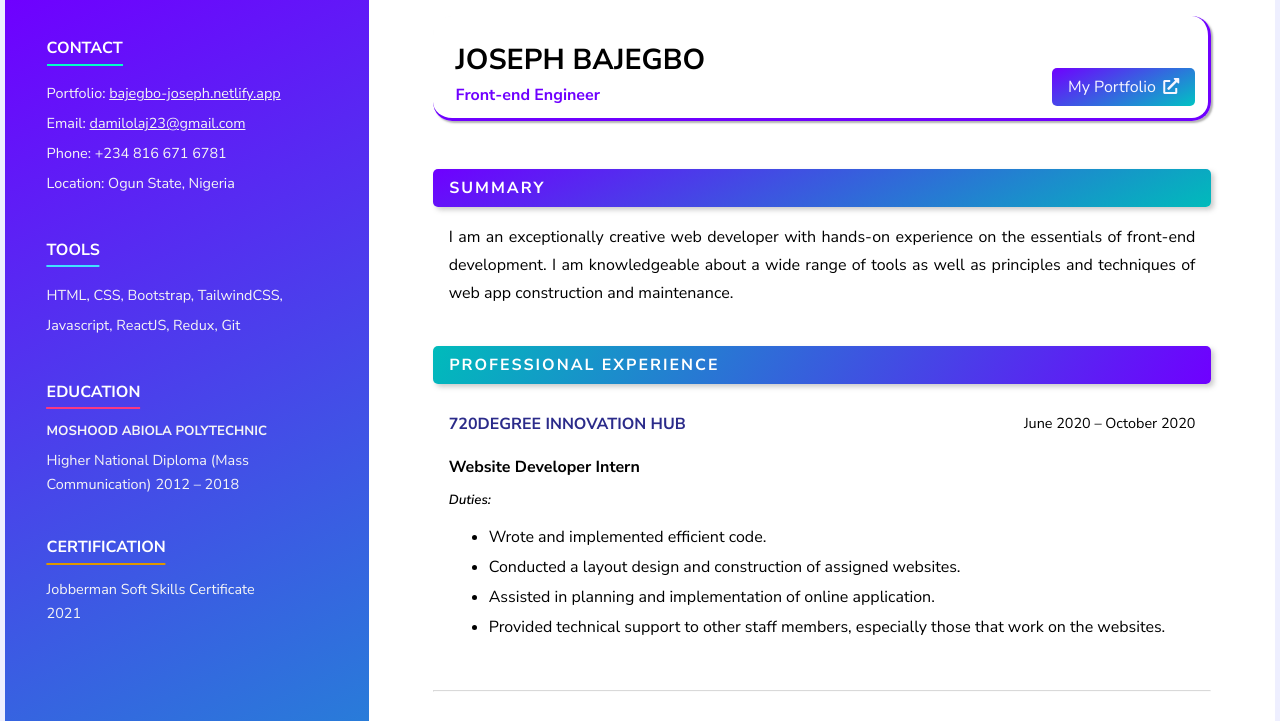
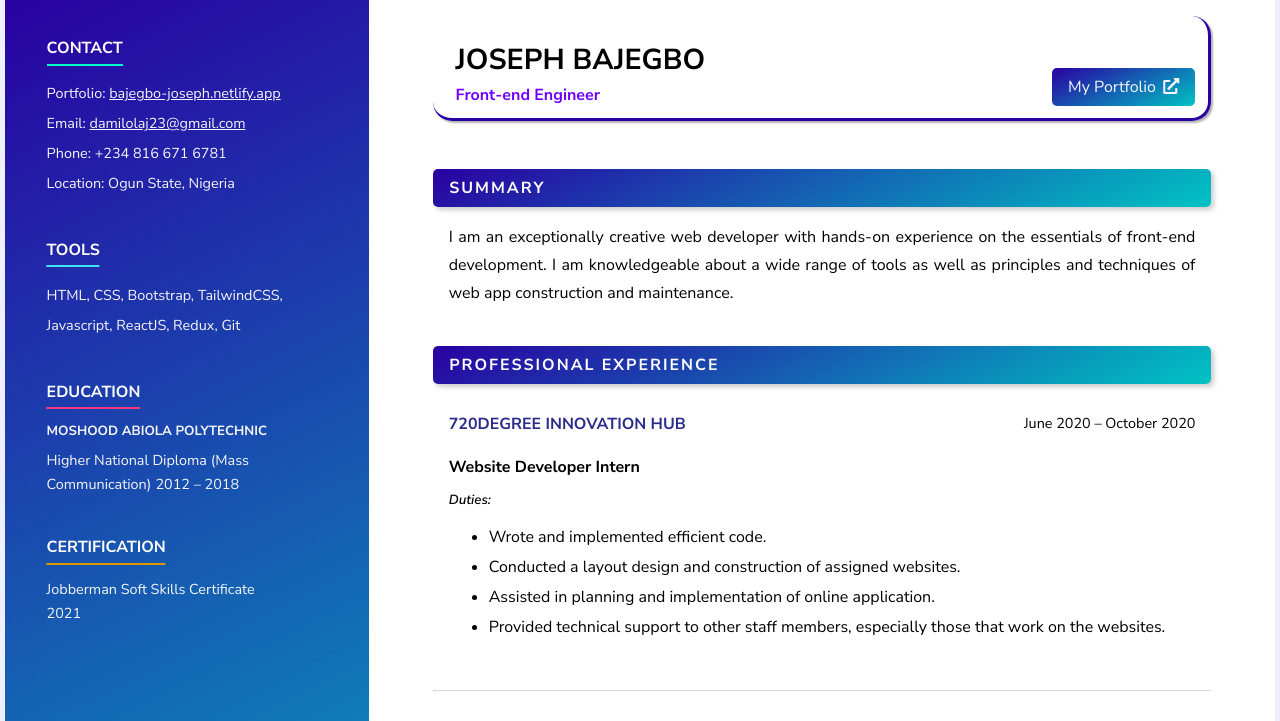
Before and after one commit to sagacious123/resume-page, a plain HTML site: page index.html in a window 1280 px wide. Shown: the top 721 px of the page. Drawn offline with Linux system fonts and the light colour scheme.

Commit message:
color adjustments

```diff
--- a/style.css
+++ b/style.css
@@ -12,7 +12,8 @@ body {
   display: flex;
 }
 aside {
-  background: linear-gradient(334deg, rgb(0 195 195), rgb(111 0 255));
+  /* background: linear-gradient(334deg, rgb(0 195 195), rgb(111 0 255)); */
+  background: linear-gradient(334deg, rgb(0 195 195), rgb(41 1 162));
   color: white;
   padding: 1rem 2.6rem;
   width: 30%;
@@ -139,8 +140,10 @@ section {
 }
 header {
   margin-bottom: 3rem;
-  border-right: 3px solid rgb(111 0 255);
-  border-bottom: 3px solid rgb(111 0 255);
+  /* border-right: 3px solid rgb(111 0 255);
+  border-bottom: 3px solid rgb(111 0 255); */
+  border-right: 3px solid rgb(41 1 162);
+  border-bottom: 3px solid rgb(41 1 162);
   padding-bottom: .8rem;
   /* padding-top: .1rem; */
   padding-left: 1.4rem;
@@ -164,7 +167,8 @@ header a {
   font-weight: 500;
   text-decoration: none;
   border-radius: 5px;
-  background: linear-gradient(334deg, rgb(0 195 195), rgb(111 0 255));
+  /* background: linear-gradient(334deg, rgb(0 195 195), rgb(111 0 255)); */
+  background: linear-gradient(334deg, rgb(0 195 195), rgb(41 1 162));
   padding: .5rem 1rem;
   text-align: center;
   position: relative;
@@ -177,13 +181,15 @@ header i {
   margin-left: .2rem;
 }
 header a:hover {
-  background: linear-gradient(334deg, rgb(111 0 255), rgb(0 195 195));
+  /* background: linear-gradient(334deg, rgb(111 0 255), rgb(0 195 195)); */
+  background: linear-gradient(334deg, rgb(41 1 162), rgb(0 195 195));
 }
 .summary {
   margin-bottom: 2.4rem;
 }
 .summary h3 {
-  background: linear-gradient(334deg, rgb(0 187 187), rgb(111 0 255));
+  /* background: linear-gradient(334deg, rgb(0 187 187), rgb(111 0 255)); */
+  background: linear-gradient(334deg, rgb(0 195 195), rgb(41 1 162));
   padding: .5rem 1rem;
   color: white;
   font-size: 1rem;
@@ -202,7 +208,9 @@ hr {
   margin-bottom: 2rem;
 }
 .experience h3 {
-  background: linear-gradient(120deg, rgb(0 187 187), rgb(111 0 255));
+  /* background: linear-gradient(120deg, rgb(0 187 187), rgb(111 0 255)); */
+  /* background: linear-gradient(334deg, rgb(0 195 195), rgb(41 1 162)); */
+  background: linear-gradient(334deg, rgb(0 195 195), rgb(41 1 162));
   padding: .5rem 1rem;
   color: white;
   font-size: 1rem;
@@ -256,13 +264,15 @@ ul {
   font-weight: 500;
   text-decoration: none;
   border-radius: 5px;
-  background: linear-gradient(334deg, rgb(0 195 195), rgb(111 0 255));
+  /* background: linear-gradient(334deg, rgb(0 195 195), rgb(111 0 255)); */
+  background: linear-gradient(334deg, rgb(0 195 195), rgb(41 1 162));
   padding: .5rem 1.7rem;
   text-align: center;
   transition: .4s linear;
 }
 .foot a:hover {
-  background: linear-gradient(334deg, rgb(111 0 255), rgb(0 195 195));
+  /* background: linear-gradient(334deg, rgb(111 0 255), rgb(0 195 195)); */
+  background: linear-gradient(334deg, rgb(41 1 162), rgb(0 195 195));
 }
 .foot img {
   margin-right: 2rem;
```
